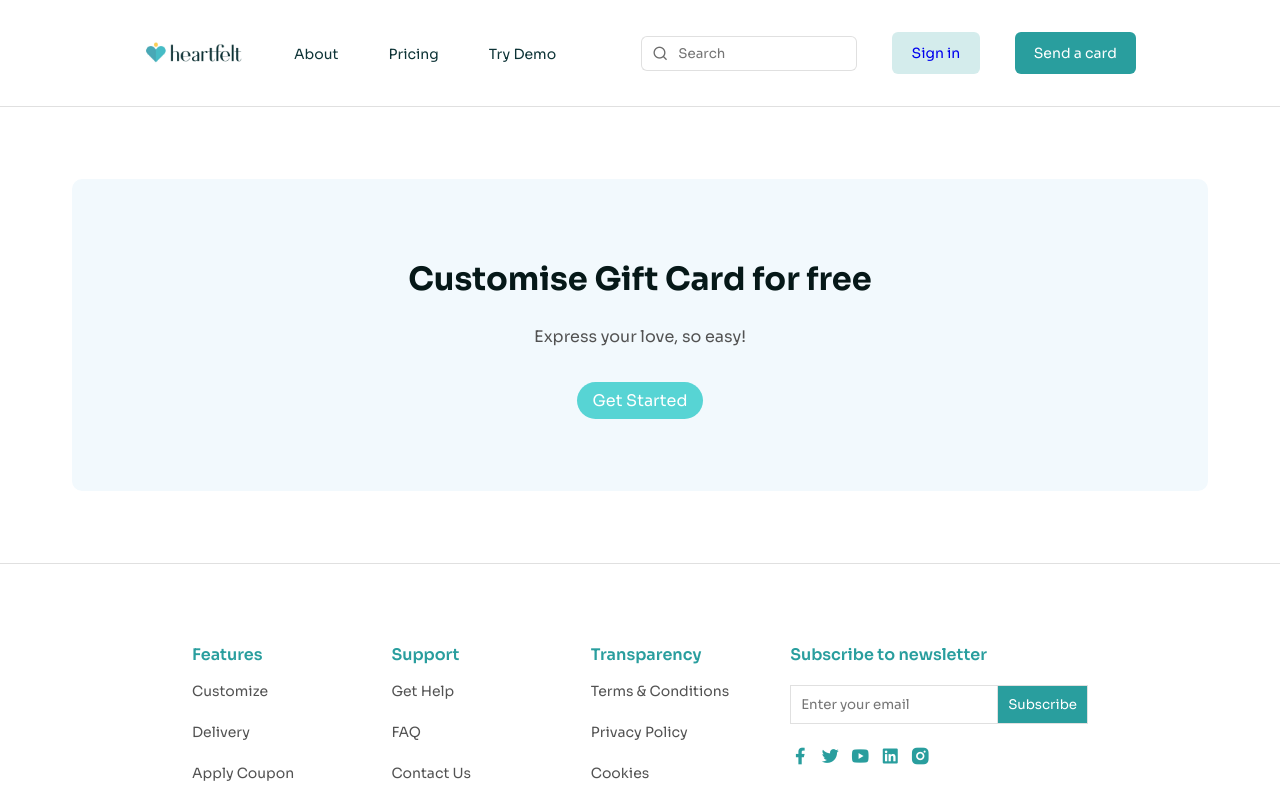
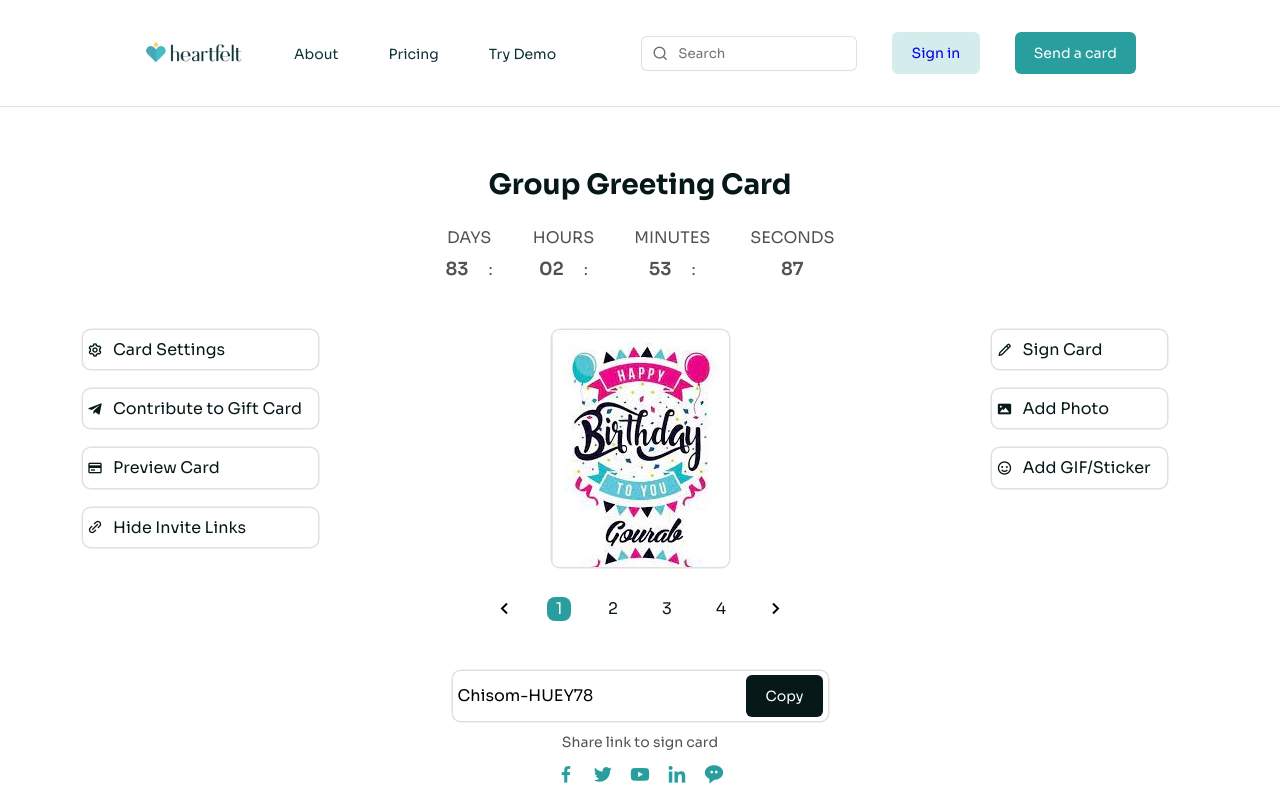
Before and after one commit to Franklin-raph/heart-felt-personal, a React (Vite) app: page /single-card-view in a window 1280 px wide. Shown: the top 800 px of the page. Built offline with nearby package versions, Linux system fonts and the light colour scheme.

Commit message:
complete single card view page design

```diff
--- a/src/App.css
+++ b/src/App.css
@@ -1539,6 +1539,166 @@ nav input {
   gap: 5px;
   color: var(--body-texts);
   font-size: 11px;
+}
+
+/*  */
+/* single_card_view_section styles */
+/*  */
+.single_card_view_section {
+  width: 90%;
+  margin: 0 auto;
+  margin-top: 60px;
+}
+.single_card_page_header {
+  display: flex;
+  flex-direction: column;
+  gap: 10px;
+  align-items: center;
+  text-align: center;
+}
+.single_card_header_h3 {
+  font-size: 28px;
+  margin-bottom: 15px;
+  color: var(--header-texts);
+}
+.single_card_countdown_row {
+  display: flex;
+  justify-content: center;
+  gap: 40px;
+  margin-bottom: 50px;
+}
+.single_card_countdown_col {
+  display: flex;
+  flex-direction: column;
+  gap: 10px;
+  color: var(--body-texts);
+}
+.single_card_countdown_col h4 {
+  font-size: 16px;
+  font-weight: 400;
+}
+.single_card_countdown_col div {
+  display: flex;
+  justify-content: center;
+  align-items: center;
+  gap: 20px;
+}
+.single_card_countdown_col div h4 {
+  font-weight: 600;
+  font-size: 18px;
+}
+
+/*  */
+.single_card_view_row {
+  display: grid;
+  grid-template-columns: 1fr 2fr 1fr;
+  justify-items: center;
+  align-items: start;
+  gap: 30px;
+}
+.single_card_col.col_1,
+.single_card_col.col_3 {
+  display: flex;
+  flex-direction: column;
+  gap: 20px;
+  color: var(--header-texts);
+}
+.single_card_col.col_2 {
+  width: auto;
+  overflow: hidden;
+  display: flex;
+  justify-content: center;
+  align-items: center;
+  box-shadow: 0 0 0 1.5px var(--stroke-white);
+  border-radius: 8px;
+}
+.single_card_col.col_2 img {
+  object-fit: cover;
+}
+.single_card_col.col_1 div,
+.single_card_col.col_3 div {
+  display: flex;
+  align-items: center;
+  gap: 10px;
+  box-shadow: 0 0 0 1.5px var(--stroke-white);
+  border-radius: 8px;
+  padding: 6px 16px 6px 4px;
+  cursor: pointer;
+  transition: 0.35s ease-in-out;
+}
+.single_card_col.col_1 div:hover,
+.single_card_col.col_3 div:hover {
+  box-shadow: 0 0 0 1.5px var(--primary-color);
+  color: var(--primary-color);
+}
+.single_card_pagination {
+  margin-top: 30px;
+  display: flex;
+  justify-content: center;
+  align-items: center;
+  gap: 30px;
+}
+.single_card_pagination i,
+.single_card_pagination p {
+  cursor: pointer;
+}
+.single_card_pagination i {
+  font-size: 24px;
+}
+.single_card_pagination p {
+  height: 20px;
+  width: 20px;
+  color: var(--header-texts);
+  display: flex;
+  justify-content: center;
+  align-items: center;
+  border-radius: 8px;
+  padding: 12px;
+  font-size: 16px;
+  transition: 0.35s ease-in-out;
+}
+.single_card_pagination p:hover,
+.single_card_pagination p.active {
+  background: var(--primary-color);
+  color: var(--generic-white);
+}
+.single_card_view_footer {
+  margin-top: 50px;
+  display: flex;
+  flex-direction: column;
+  align-items: center;
+  gap: 12px;
+  text-align: center;
+}
+.single_card_copy_box {
+  width: 375px;
+  display: flex;
+  justify-content: space-between;
+  align-items: center;
+  gap: 10px;
+  box-shadow: 0 0 0 1.5px var(--stroke-white);
+  border-radius: 8px;
+  padding: 4px 5px 4px 5px;
+}
+.single_card_copy_box button {
+  color: var(--generic-white);
+  background: var(--header-texts);
+}
+.single_card_view_footer h6 {
+  font-size: 14px;
+  font-weight: 300;
+  color: var(--body-texts);
+}
+.single_card_footer_links {
+  display: flex;
+  justify-content: center;
+  align-items: center;
+  gap: 15px;
+}
+.single_card_footer_links i {
+  font-size: 22px;
+  color: var(--primary-color);
+  cursor: pointer;
 }
 
 /*  */
@@ -1766,6 +1926,30 @@ nav input {
     width: 100%;
     padding: 0 2rem;
   }
+  /*  */
+  /* single card view styles */
+  /*  */
+  .single_card_view_row {
+    grid-template-columns: auto 1fr auto;
+  }
+  .single_card_col.col_1 div p,
+  .single_card_col.col_3 div p {
+    display: none;
+  }
+  .single_card_col.col_1 div i,
+  .single_card_col.col_3 div i {
+    font-size: 19px;
+  }
+  .single_card_col.col_1 div,
+  .single_card_col.col_3 div,
+  .single_card_col.col_1 div:hover,
+  .single_card_col.col_3 div:hover {
+    background: var(--body-texts);
+    color: var(--generic-white);
+    justify-content: center;
+    align-items: center;
+    padding: 10px;
+  }
 }
 @media screen and (max-width: 864px) {
   .gift_card_segment_row {
@@ -1938,7 +2122,6 @@ nav input {
     position: relative;
     overflow-x: hidden;
     padding-top: 6rem;
-    /* align-items: center; */
   }
 
   .bringing-physical .body .rectangleImage3 {
@@ -1948,7 +2131,6 @@ nav input {
     margin: auto;
     margin: 0 0 20rem;
     left: 28%;
-    /* object-fit: contain; */
   }
 
   .bringing-physical .body .about-upper-text {
@@ -2188,6 +2370,22 @@ nav input {
   }
   .add_gift_card_header p {
     font-size: 12.5px;
+  }
+  .single_card_copy_box {
+    width: 100%;
+  }
+  .single_card_page_header {
+    width: 90%;
+    margin: 0 auto;
+  }
+  .single_card_header_h3 {
+    font-size: 20px;
+  }
+  .single_card_countdown_col h4 {
+    font-size: 14px;
+  }
+  .single_card_countdown_row {
+    gap: 20px;
   }
 }
 
--- a/src/App.jsx
+++ b/src/App.jsx
@@ -20,6 +20,7 @@ import AccountVerification from "./pages/authentication/account-verification/Acc
 import "./App.css";
 import UserDashboard from "./pages/dashboard/UserDashboard";
 import AddGiftCard from "./pages/add-gift-card/AddGiftCard";
+import SingleCardView from "./pages/single-card-view/SingleCardView";
 
 function App() {
   return (
@@ -46,6 +47,7 @@ function App() {
         />
         <Route path="/user-dashboard" element={<UserDashboard />} />
         <Route path="/add-gift-card" element={<AddGiftCard />} />
+        <Route path="/single-card-view" element={<SingleCardView />} />
       </Routes>
       <Footer />
     </BrowserRouter>
--- /dev/null
+++ b/src/pages/single-card-view/SingleCardView.jsx
@@ -0,0 +1,124 @@
+import imagePreview from "../../assets/images/card_preview_template.jpg";
+
+const SingleCardView = () => {
+  return (
+    <article className="single_card_view_section">
+      <div className="single_card_page_header">
+        <h2 className="single_card_header_h3">Group Greeting Card</h2>
+        <div className="single_card_countdown_row">
+          {/*  */}
+          <div className="single_card_countdown_col">
+            <h4>DAYS</h4>
+            <div>
+              <h4>83</h4>
+              <span>:</span>
+            </div>
+          </div>
+          {/*  */}
+          <div className="single_card_countdown_col">
+            <h4>HOURS</h4>
+            <div>
+              <h4>02</h4>
+              <span>:</span>
+            </div>
+          </div>
+          {/*  */}
+          <div className="single_card_countdown_col">
+            <h4>MINUTES</h4>
+            <div>
+              <h4>53</h4>
+              <span>:</span>
+            </div>
+          </div>
+          {/*  */}
+          <div className="single_card_countdown_col">
+            <h4>SECONDS</h4>
+            <div>
+              <h4>87</h4>
+            </div>
+          </div>
+          {/*  */}
+        </div>
+      </div>
+
+      {/*  */}
+      <div className="single_card_view_row">
+        <div className="single_card_col col_1">
+          {/*  */}
+          <div>
+            <i className="bx bx-cog"></i>
+            <p>Card Settings</p>
+          </div>
+          {/*  */}
+          <div>
+            <i className="bx bxl-telegram"></i>
+            <p>Contribute to Gift Card</p>
+          </div>
+          {/*  */}
+          <div>
+            <i className="bx bx-credit-card"></i>
+            <p>Preview Card</p>
+          </div>
+          {/*  */}
+          <div>
+            <i className="bx bx-link-alt"></i>
+            <p>Hide Invite Links</p>
+          </div>
+          {/*  */}
+        </div>
+
+        {/* col 2 */}
+        <div className="single_card_col col_2">
+          <img src={imagePreview} alt="" />
+        </div>
+
+        {/* col 3 */}
+        <div className="single_card_col col_1">
+          {/*  */}
+          <div>
+            <i className="bx bx-pencil"></i>
+            <p>Sign Card</p>
+          </div>
+          {/*  */}
+          <div>
+            <i className="bx bxs-image"></i>
+            <p>Add Photo</p>
+          </div>
+          {/*  */}
+          <div>
+            <i className="bx bx-smile"></i>
+            <p>Add GIF/Sticker</p>
+          </div>
+          {/*  */}
+        </div>
+      </div>
+      {/*  */}
+      <div className="single_card_pagination">
+        <i className="bx bx-chevron-left"></i>
+        <p className="active">1</p>
+        <p>2</p>
+        <p>3</p>
+        <p>4</p>
+        <i className="bx bx-chevron-right"></i>
+      </div>
+      {/*  */}
+      <div className="single_card_view_footer">
+        <div className="single_card_copy_box">
+          <p>Chisom-HUEY78</p>
+          <button>Copy</button>
+        </div>
+        <h6>Share link to sign card</h6>
+        <div className="single_card_footer_links">
+          <i className="bx bxl-facebook"></i>
+          <i className="bx bxl-twitter"></i>
+          <i className="bx bxl-youtube"></i>
+          <i className="bx bxl-linkedin"></i>
+          <i className="bx bxs-message-rounded-dots"></i>
+        </div>
+      </div>
+      {/*  */}
+    </article>
+  );
+};
+
+export default SingleCardView;
```
